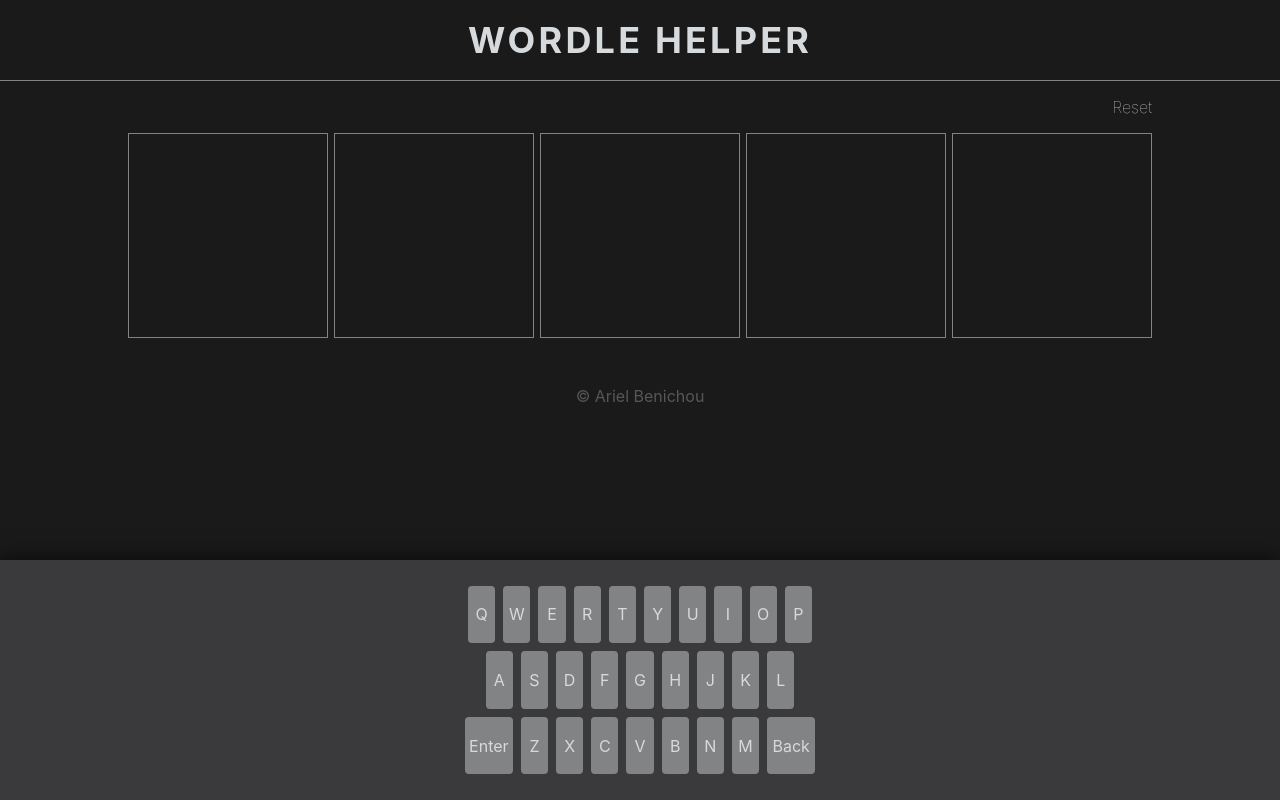
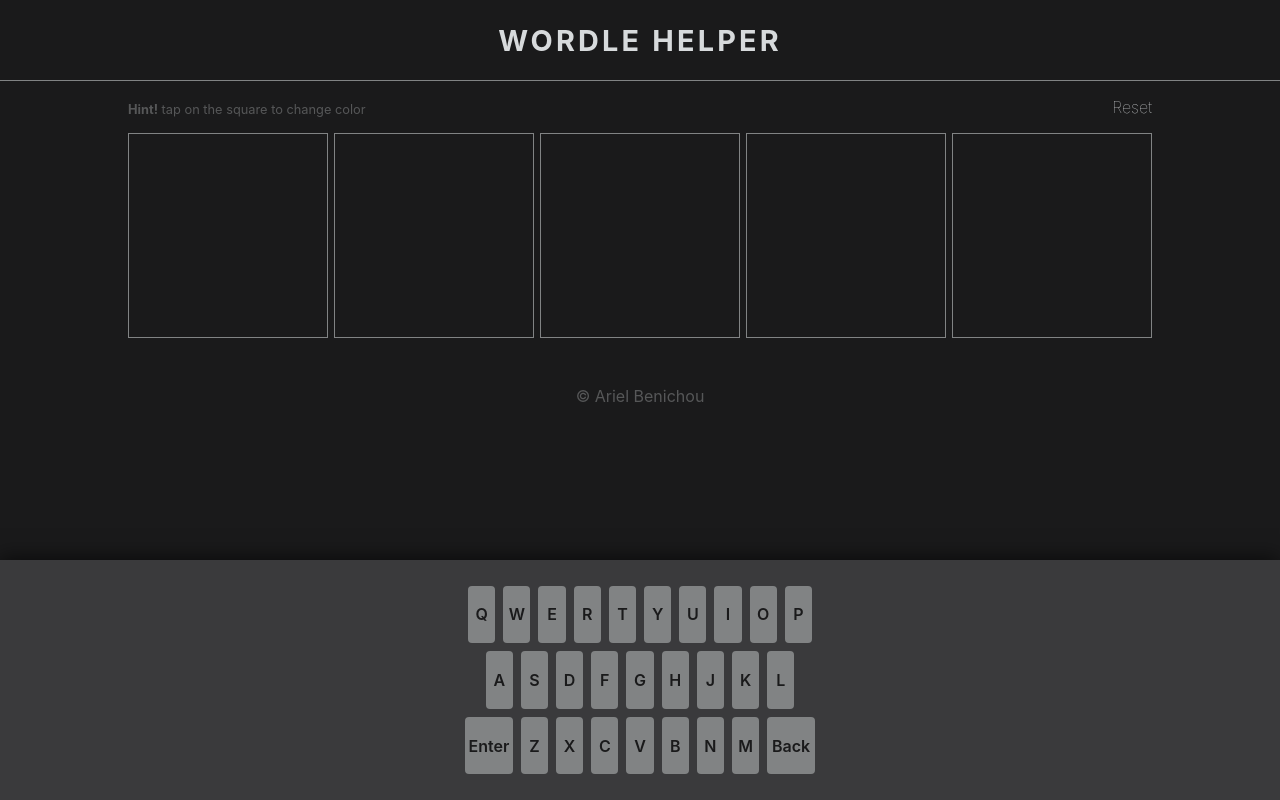
Before and after one commit to ArielBenichou/wordle-helper, a React (Vite) app: page / in a window 1280 px wide. Built offline with nearby package versions, Linux system fonts and the light colour scheme.

Commit message:
css + hint

```diff
--- a/src/App.jsx
+++ b/src/App.jsx
@@ -163,6 +163,11 @@
       <Header />
       <div className={styles.main}>
         <div className={styles.resetContainer}>
+          <div className={styles.hintContainer}>
+            <div className={styles.hint}>
+              <b>Hint!</b> tap on the square to change color
+            </div>
+          </div>
           <div className={styles.resetButton} onClick={resetGrid}>
             Reset
           </div>
--- a/src/App.module.css
+++ b/src/App.module.css
@@ -47,7 +47,7 @@
 .resetContainer {
   display: flex;
   align-content: center;
-  justify-content: flex-end;
+  justify-content: space-between;
   flex-direction: row;
   width: 80%;
   margin: 1rem 0rem;
@@ -65,3 +65,14 @@
   color: var(--color-tone-3);
   margin-bottom: 5rem ;
 }
+
+.hintContainer {
+  display: flex;
+  justify-content: flex-start;
+  align-items: flex-end;
+}
+
+.hint {
+  font-size: 0.8rem;
+  color: var(--color-tone-3)
+}
--- a/src/components/Header/index.module.css
+++ b/src/components/Header/index.module.css
@@ -10,7 +10,7 @@
 
 .title {
   font-weight: 700;
-  font-size: 36px;
+  font-size: 1.8rem;
   letter-spacing: 0.2rem;
   text-transform: uppercase;
   text-align: center;
--- a/src/components/Keyboard/index.module.css
+++ b/src/components/Keyboard/index.module.css
@@ -30,13 +30,17 @@
   justify-content: center;
   align-items: center;
   cursor: pointer;
+  color: var(--color-tone-6);
+  font-weight: 600;
 }
 
 .keyboardLetter:hover {
+  color: var(--color-tone-1);
   background-color: var(--color-tone-3);
 }
 
 .keyboardLetter:active {
+  color: var(--color-tone-1);
   background-color: var(--color-tone-5);
 }
 
```
